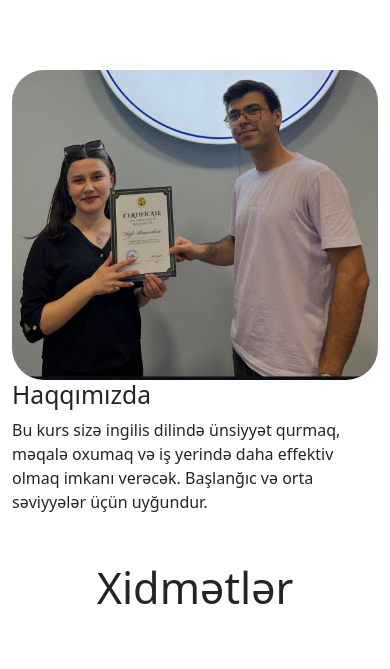
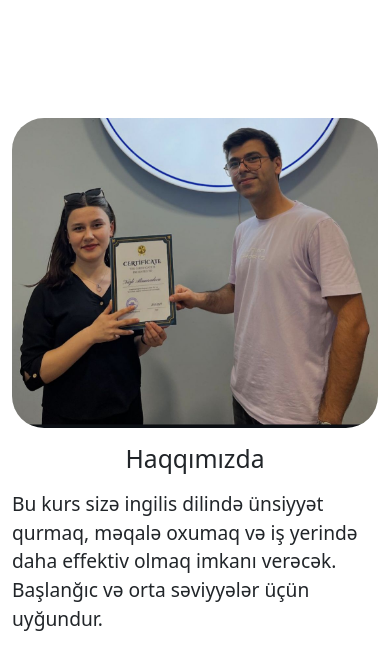
Before and after one commit to elxanxanlarov/everest-edu, a React (Vite) app: page / in a window 390 px wide. Shown: the part 844-1513 px from the top of the page. Built offline with nearby package versions, Linux system fonts and the light colour scheme; grey boxes are pictures that could not be loaded.

Commit message:
something change

```diff
--- a/src/App.css
+++ b/src/App.css
@@ -174,4 +174,14 @@ z-index: -2;
     bottom:6rem;
     left:8rem
   }
+  .about{
+    padding-top: 3rem;
+  }
+  .about .right h2{
+    text-align: center;
+    margin: 1rem 0;
+  }
+  .about .right p{
+    font-size: 1.2rem;
+  }
 }
--- a/src/Pages/Home/Home.jsx
+++ b/src/Pages/Home/Home.jsx
@@ -1,6 +1,7 @@
 import { useState } from "react";
 import flags from "../../../src/assets/image/flags.png";
 import logo from "../../../src/assets/image/logo.png";
+import aboutImg from "../../../src/assets/image/about-img.jpg";
 const Home = () => {
   const [position, setPosition] = useState({ x: 0, y: 0 });
 
@@ -73,21 +74,18 @@ const Home = () => {
             <div className="row">
               <div data-aos="fade-right" className="col-md-6 col-sm-12 col-12">
                 <div>
-                  <img
-                    className="about-img "
-                    src="../../../src/assets/image/about-img.jpg"
-                    alt=""
-                  />
+                  <img className="about-img " src={aboutImg} alt="" />
                 </div>
               </div>
               <div data-aos="fade-left" className="col-md-6 col-sm-12 col-12">
-                <h2>Haqqımızda</h2>
-                <p>
-
-                  Bu kurs sizə ingilis dilində ünsiyyət qurmaq, məqalə oxumaq və
-                  iş yerində daha effektiv olmaq imkanı verəcək. Başlanğıc və
-                  orta səviyyələr üçün uyğundur.
-                </p>
+                <div className="right">
+                  <h2>Haqqımızda</h2>
+                  <p>
+                    Bu kurs sizə ingilis dilində ünsiyyət qurmaq, məqalə oxumaq
+                    və iş yerində daha effektiv olmaq imkanı verəcək. Başlanğıc
+                    və orta səviyyələr üçün uyğundur.
+                  </p>
+                </div>
               </div>
             </div>
           </div>
@@ -156,6 +154,13 @@ const Home = () => {
           </div>
         </div>
       </section>
+      <footer>
+        <div className="container">
+          <div className="footer-con">
+            <img src={logo} alt="" />
+          </div>
+        </div>
+      </footer>
     </div>
   );
 };
```
